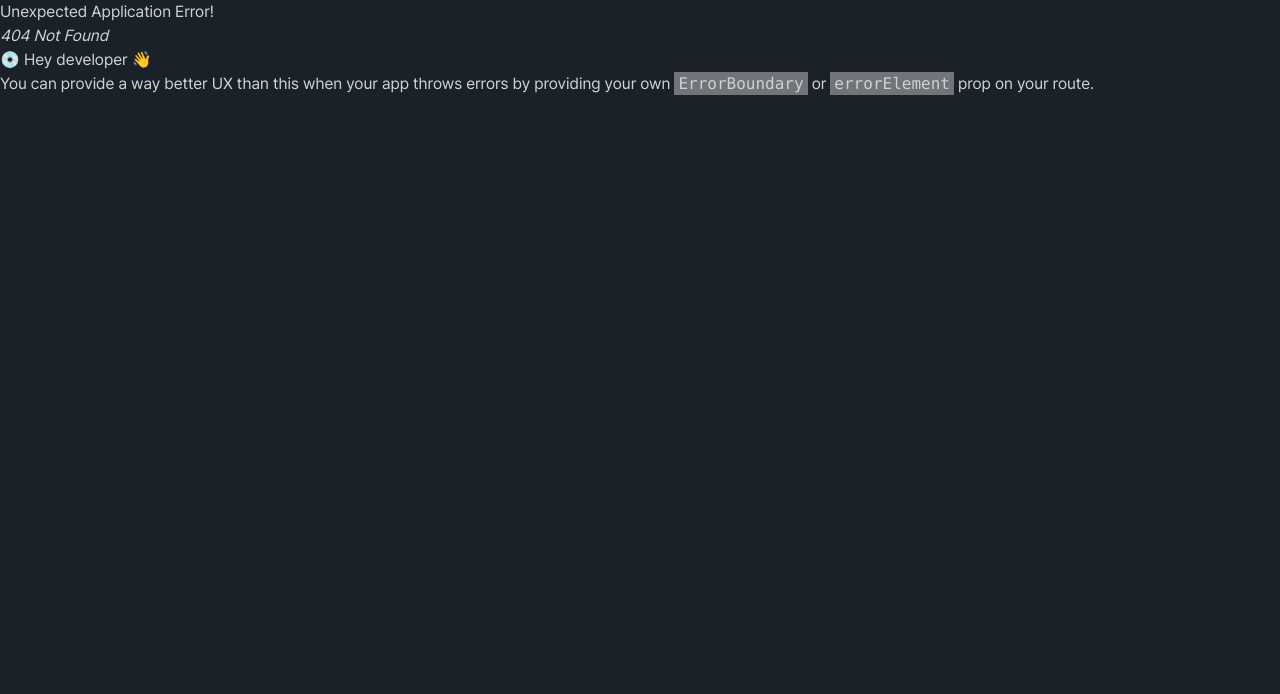
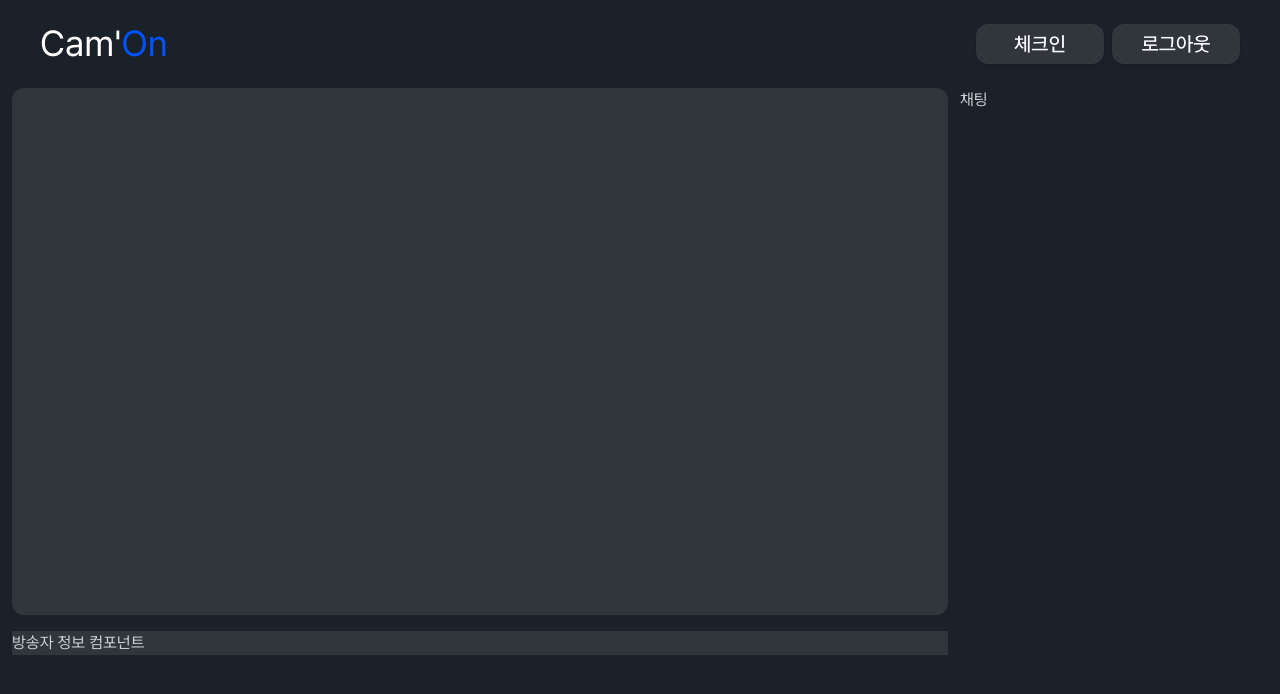
Before and after one commit to boostcampwm-2024/web20-boostproject, a React (Vite) app in the folder apps/client/: page /live in a window 1280 px wide. Before the commit this address had no page. Shown: the top 694 px of the page. Built offline with nearby package versions, Linux system fonts and the light colour scheme.

Commit message:
:sparkles: [Feat]: LivePlayer 컴포넌트 구현
- Streaming -> Live 페이지 이름 변경
- Live 페이지 대략적인 레이아웃만 구현

```diff
--- a/apps/client/src/Router.tsx
+++ b/apps/client/src/Router.tsx
@@ -2,7 +2,7 @@ import { createBrowserRouter } from 'react-router-dom';
 import App from './App';
 import Home from '@pages/Home';
 import Profile from '@pages/Profile';
-import Streaming from '@pages/Streaming';
+import Live from '@pages/Live';
 
 const router = createBrowserRouter([
   {
@@ -18,8 +18,8 @@ const router = createBrowserRouter([
         element: <Profile />,
       },
       {
-        path: 'streaming',
-        element: <Streaming />,
+        path: 'live',
+        element: <Live />,
       },
     ],
   },
--- /dev/null
+++ b/apps/client/src/components/LivePlayer.tsx
@@ -0,0 +1,9 @@
+function LivePlayer() {
+  return (
+    <section className="w-full aspect-video flex-grow min-h-[70%]">
+      <video autoPlay className="w-full h-full bg-surface-alt rounded-xl" />
+    </section>
+  );
+}
+
+export default LivePlayer;
--- /dev/null
+++ b/apps/client/src/pages/Live.tsx
@@ -0,0 +1,13 @@
+import LivePlayer from '@components/LivePlayer';
+
+export default function Live() {
+  return (
+    <div className="flex flex-row w-full">
+      <div className="flex flex-col basis-3/4 gap-4 w-3/4 h-full px-3">
+        <LivePlayer />
+        <div className="bg-surface-alt flex-grow">방송자 정보 컴포넌트</div>
+      </div>
+      <div className="bg-surface-alt basis-1/4 h-0">채팅</div>
+    </div>
+  );
+}
--- a/apps/client/src/pages/Streaming.tsx
+++ /dev/null
@@ -1,3 +0,0 @@
-export default function Streaming() {
-  return <>Streaming</>;
-}
```
Also changed, not shown: 1 other file (tests, documents, lock files or other folders).
